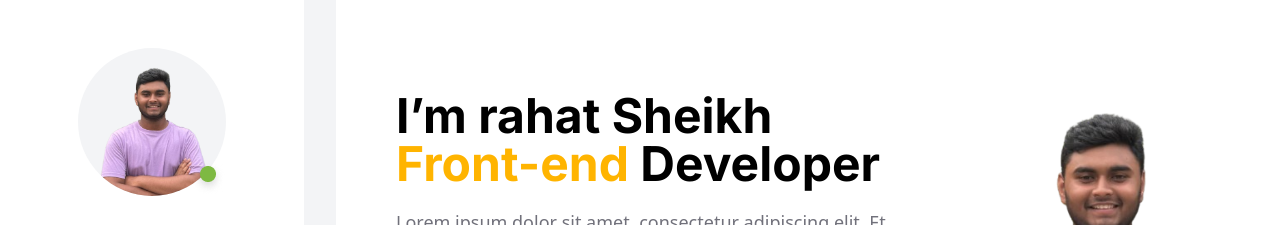
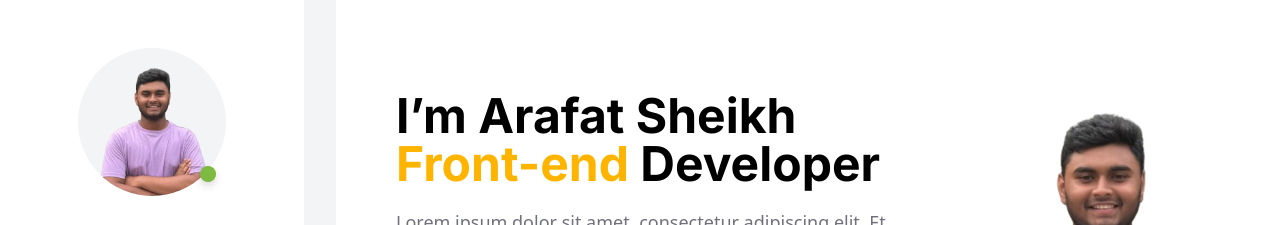
Before and after one commit to ArafatSheikh10/portfolio, a website: page index.html in a window 1280 px wide. Shown: the top 225 px of the page. Drawn offline with nearby package versions, Linux system fonts and the light colour scheme.

Commit message:
change name

```diff
--- a/index.html
+++ b/index.html
@@ -292,7 +292,7 @@
       <!-- hero-section -->
       <section class="grid grid-cols-1 md:grid-cols-[60%_40%] gap-8  md:gap-0 bg-white pt-8 md:pt-23 pb-18 px-5 md:px-15 relative">
         <div class="flex flex-col items-center md:items-start text-center md:text-left gap-5 order-2 md:order-1">
-          <h1 class="text-3xl md:text-5xl font-inter font-bold">I’m rahat Sheikh <br class="hidden md:block"> <span class="text-primary">Front-end</span> Developer</h1>
+          <h1 class="text-3xl md:text-5xl font-inter font-bold">I’m Arafat Sheikh <br class="hidden md:block"> <span class="text-primary">Front-end</span> Developer</h1>
           <p class="text-lg text-zinc-500">Lorem ipsum dolor sit amet, consectetur adipiscing elit. Et, volutpat feugiat placerat lobortis. Natoque rutrum semper sed suspendisse nunc lectus.</p>
           <a href="#" class="group mt-5 md:mt-10 w-fit text-md md:text-lg font-medium py-2 px-4 md:py-4 md:px-8 rounded-md bg-primary hover:bg-black hover:text-white transition-all duration-700">HIRE ME <i class="fa-solid fa-arrow-right group-hover:translate-x-2 transition-all duration-700"></i></a>
         </div>
```
